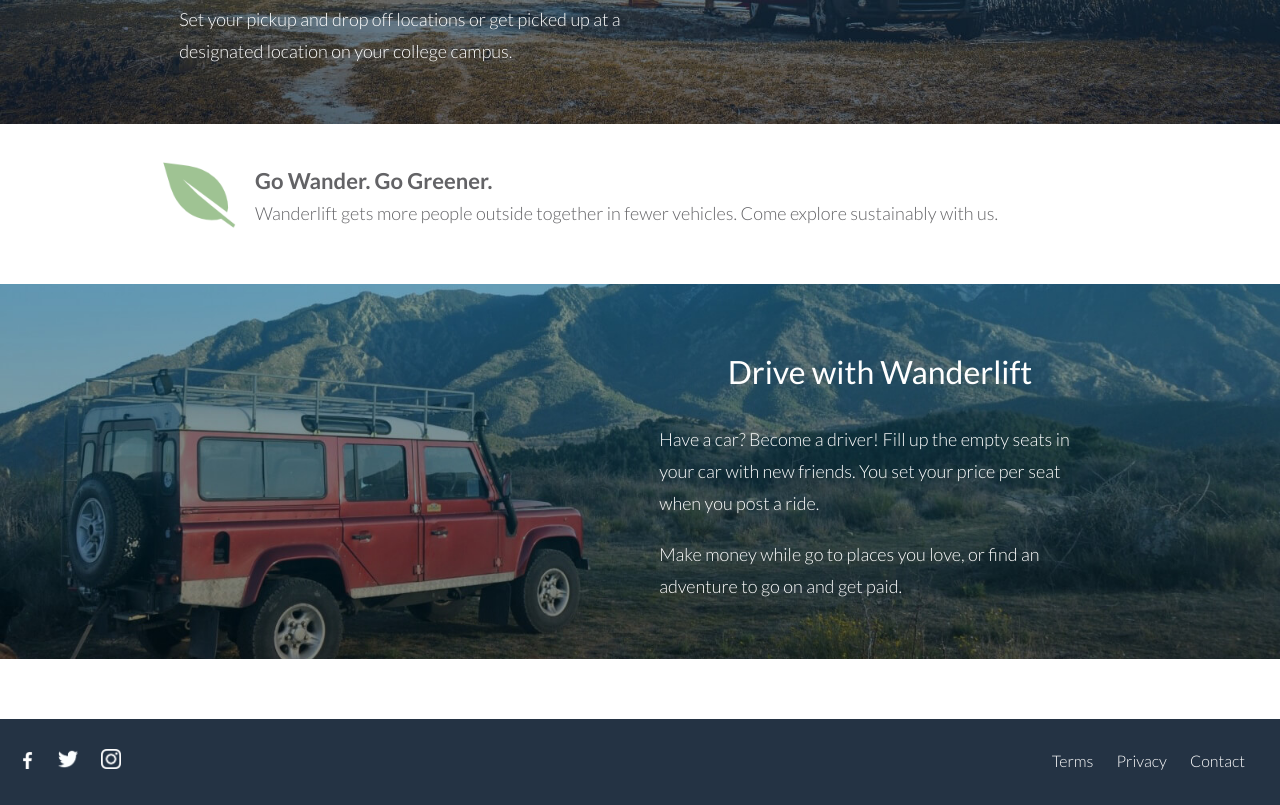
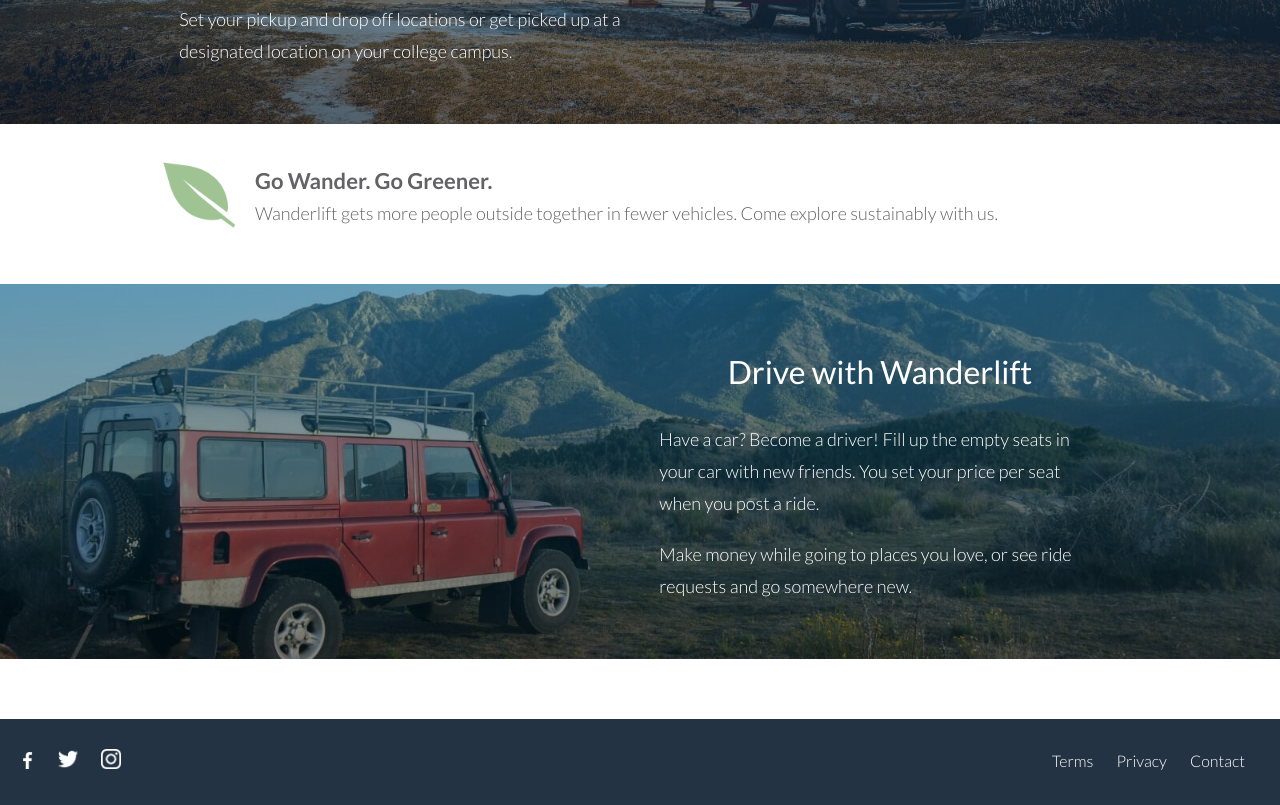
Before and after one commit to quaz3l/wanderlift.co, a plain HTML site: page index.html in a window 1280 px wide. Shown: the part 1152-1957 px from the top of the page. Drawn offline with Linux system fonts and the light colour scheme; some packages are replaced by stand-ins of ours.

```diff
--- a/index.html
+++ b/index.html
@@ -127,7 +127,7 @@
         <div class="col-6">
           <h2 class="font-regular center">Drive with Wanderlift</h2>
           <p>Have a car? Become a driver! Fill up the empty seats in your car with new friends. You set your price per seat when you post a ride.</p>
-          <p>Make money while go to places you love, or find an adventure to go on and get paid.</p>
+          <p>Make money while going to places you love, or see ride requests and go somewhere new.</p>
         </div>
       </div>
     </div>
```
